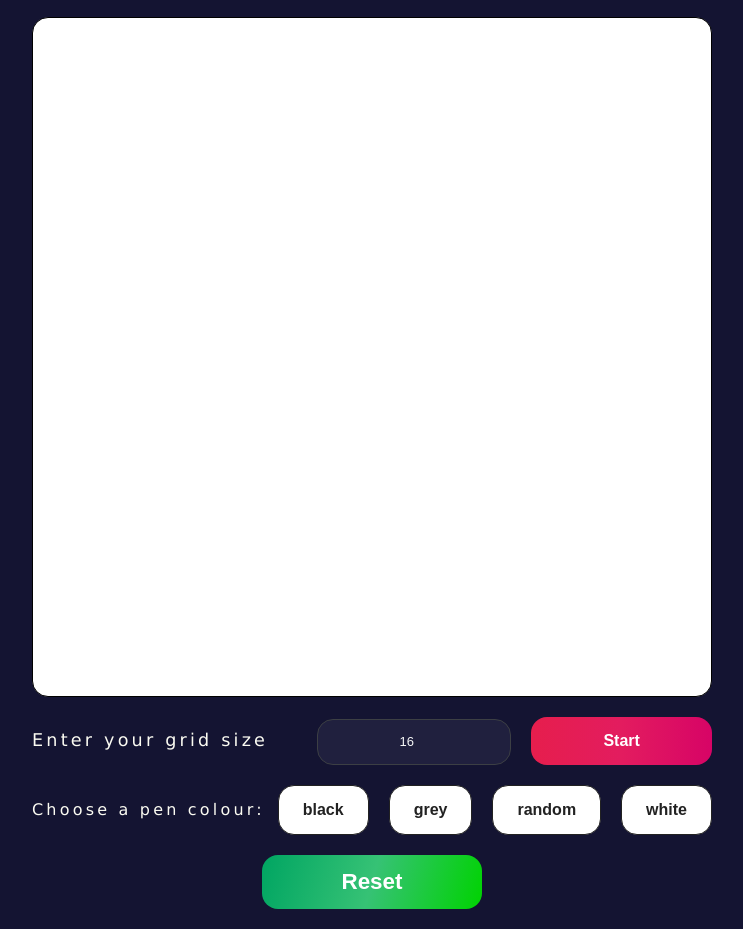
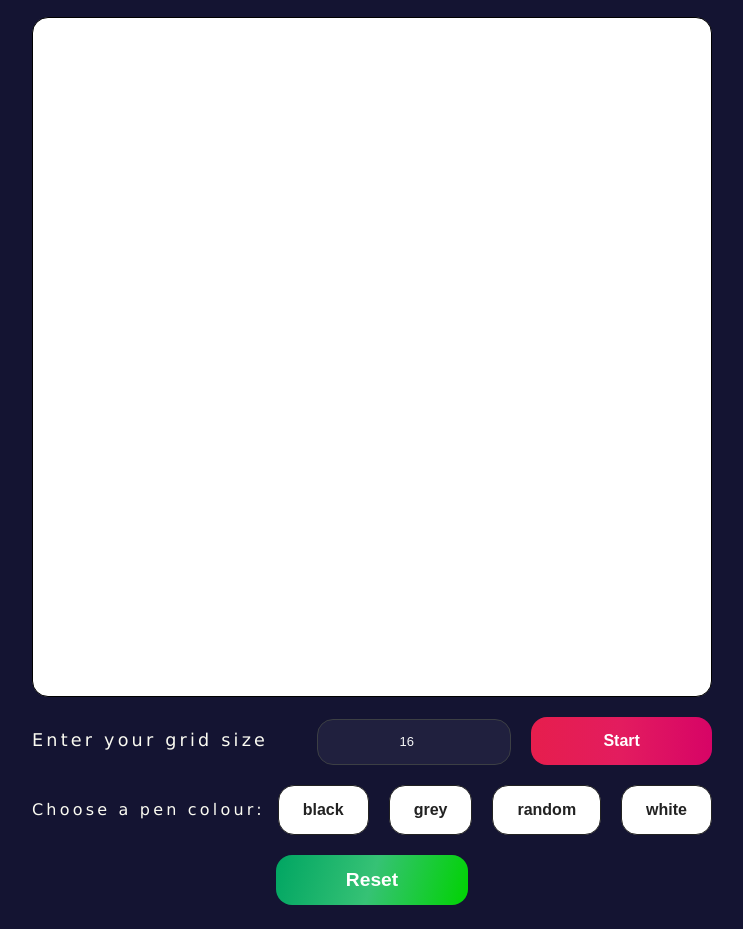
Before and after one commit to champy0527/etch-a-sketch, a plain HTML site: page index.html in a window 1280 px wide. Shown: the part 133-1062 px from the top of the page, without its empty margins (268-1011 px from the left). Drawn offline with Linux system fonts and the light colour scheme; a web font is replaced by a local one.

Commit message:
Fix font size of buttons for consistency

```diff
--- a/styles.css
+++ b/styles.css
@@ -215,11 +215,11 @@ span {
     outline: 0;
     text-align: center;
     cursor: pointer;
-    padding: 14px 80px;
+    padding: 14px 70px;
     border: none;
     border-radius: 16px;
     color: #fff;
-    font-size: 1.4rem;
+    font-size: 1.2rem;
 
     background: #00d301;
     background: -webkit-linear-gradient(-196deg,#00d301,#36c275 50%,#00a562);
```
